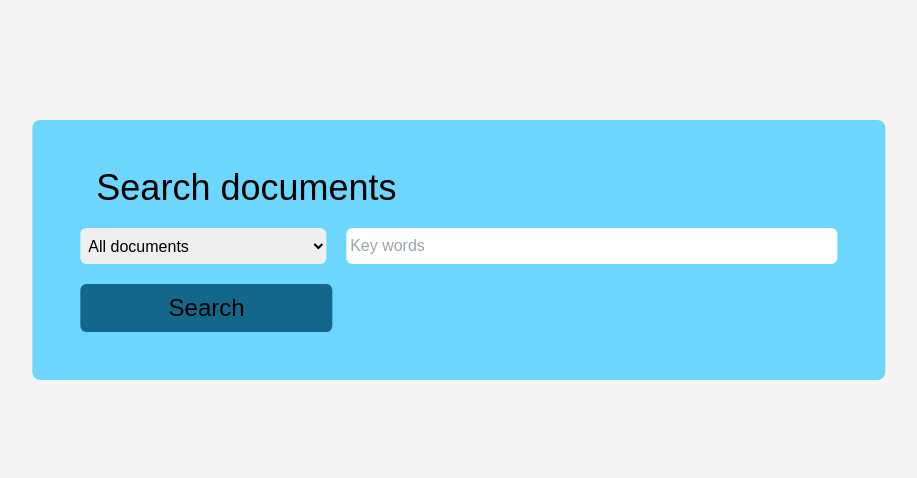
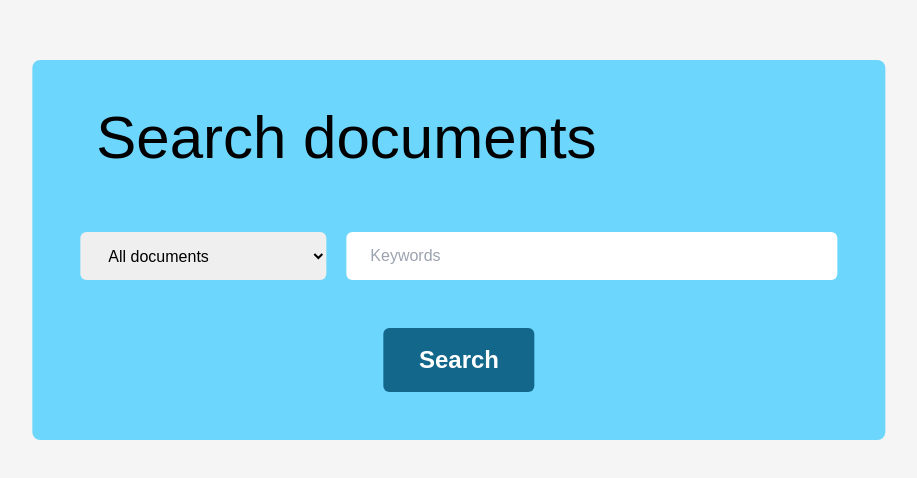
Before and after one commit to ARQUI-SOFTWARE-EMERGENTES/papervault-app, an Angular app: page /search in a window 1280 px wide. Shown: the part 150-628 px from the top of the page, without its empty margins (181-1098 px from the left). Built offline with nearby package versions, Linux system fonts and the light colour scheme; a web font is replaced by a local one.

Commit message:
fix: styles in search paper

```diff
--- a/src/app/search/search.component.html
+++ b/src/app/search/search.component.html
@@ -1,16 +1,15 @@
 <div class="bg-primary absolute transform -translate-x-1/2 -translate-y-1/2 p-12 pt-18 w-96 h-93 md:w-4/5 lg:w-3/4 xl:w-2/3 rounded-lg" style="top: 50%; left: 50%;">
-    <h1 class="text-left text-4xl ml-4">Search documents</h1>
-    <form class="mt-5 flex flex-col gap-5">
-        <div class="flex gap-5">
-            <select id="search-term" formControlName="searchTerm" class="rounded-md h-9 w-1/3 pl-1">
+    <h1 class="text-left text-6xl ml-4">Search documents</h1>
+    <form class="mt-16 flex flex-col gap-12 justify-center items-center w-full">
+        <div class="flex gap-5 w-full">
+            <select id="search-term" formControlName="searchTerm" class="rounded-md h-12 w-1/3 pl-6">
                 <option value="" disabled selected>All documents</option>
-                <option value="term1">Term 1</option>
-                <option value="term2">Term 2</option>
-                <option value="term3">Term 3</option>
-                <!-- Agrega más opciones según sea necesario -->
+                <option value="term1">Articles</option>
+                <option value="term2">Conference papers</option>
+                <option value="term3">Book chapters</option>
             </select>
-            <input type="text" id="search-category" formControlName="searchCategory" placeholder="Key words" class="rounded-md h-9 w-2/3 pl-1">
+            <input type="text" id="search-category" formControlName="searchCategory" placeholder="Keywords" class="rounded-md h-12 w-2/3 pl-6">
         </div>
-        <button type="submit" class="text-2xl bg-secondary rounded-md p-2 w-1/3">Search</button>
+        <button type="submit" class="text-2xl bg-secondary rounded-md p-2 w-1/5 h-16 font-bold text-white">Search</button>
     </form>
 </div>
```
